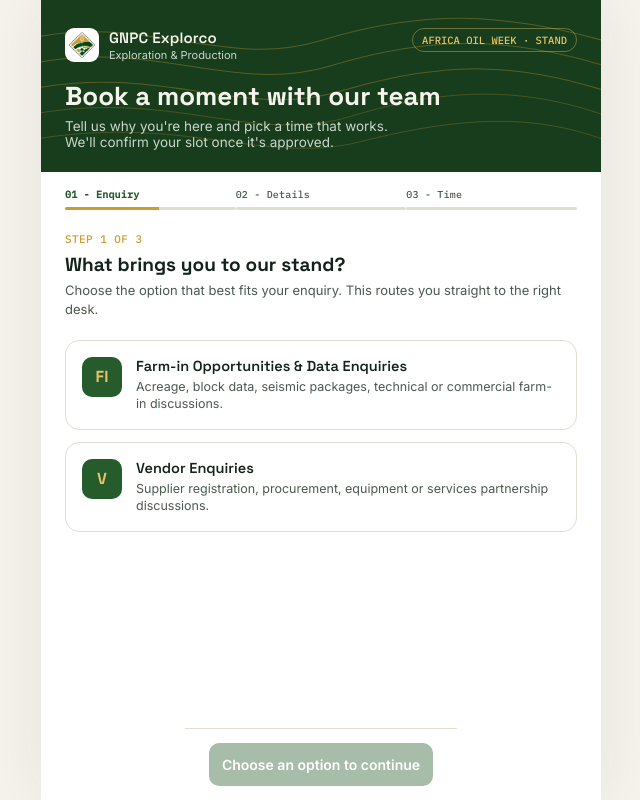
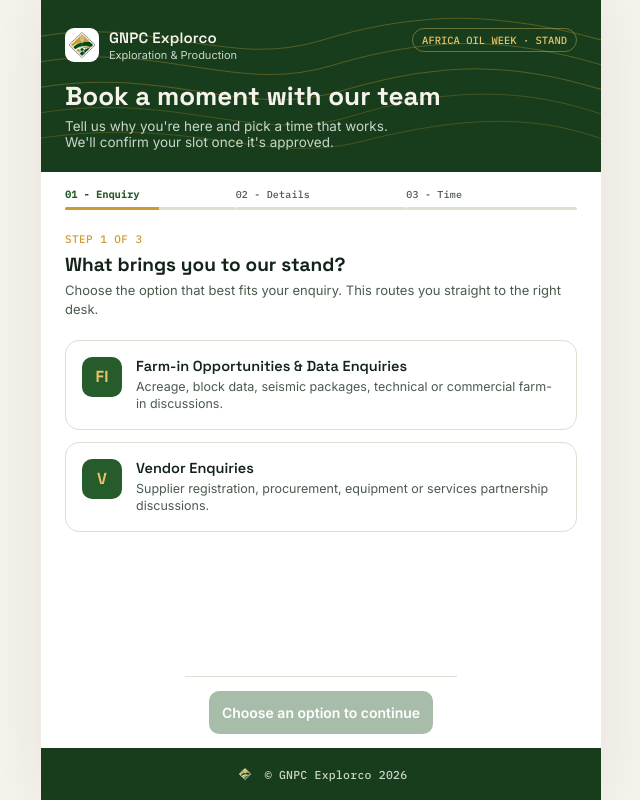
Before and after one commit to Cobyakam99/aow-stand-booking-2, a plain HTML site: page index.html in a window 1280 px wide. Shown: the whole page, without its empty margins (319-959 px from the left). Drawn offline with Linux system fonts and the light colour scheme.

Commit message:
added a footer

```diff
--- a/css/style.css
+++ b/css/style.css
@@ -177,3 +177,32 @@
 .field-error{ display:none; color:var(--danger); font-size:10.5px; margin-top:5px; }
 .field-error.show{ display:block; }
 .field input.invalid, .phone-row input.invalid{ border-color:var(--danger); }
+
+/* FOOTER */
+.footer{
+  display:flex;
+  align-items:center;
+  justify-content:center;
+  gap:10px;
+  background:var(--green-900);
+  color:var(--sand);
+  padding:16px 24px;
+  max-width:560px;
+  width:100%;
+  margin:0 auto;
+  font-size:11.5px;
+  font-family:'IBM Plex Mono',monospace;
+  letter-spacing:0.02em;
+}
+.footer-logo{
+  width:20px;
+  height:20px;
+  object-fit:contain;
+  border-radius:5px;
+  background:none;
+  padding:2px;
+  flex-shrink:0;
+}
+.footer span{
+  color:#c9d6c9;
+}
--- a/index.html
+++ b/index.html
@@ -169,6 +169,11 @@
     </div>
   </div>
 
+  <div class="footer">
+    <img src="assets/logo.png" alt="Explorco logo" class="footer-logo">
+    <span>&copy; GNPC Explorco 2026</span>
+  </div>
+
 </div>
 
 <script src="js/script.js"></script>
```
